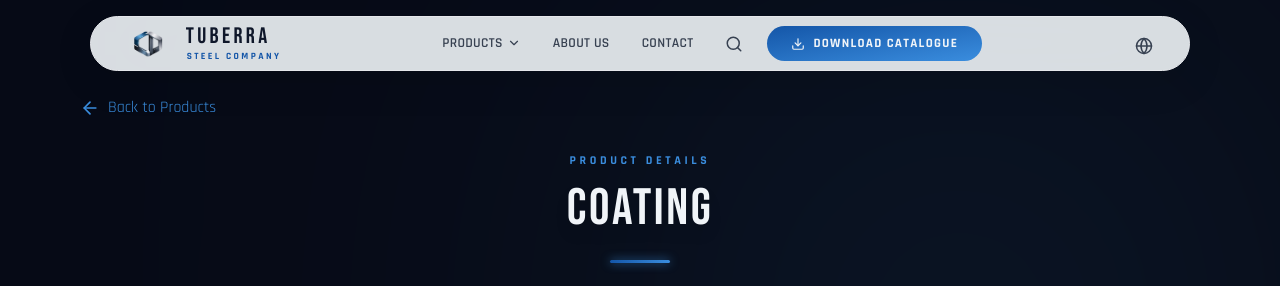
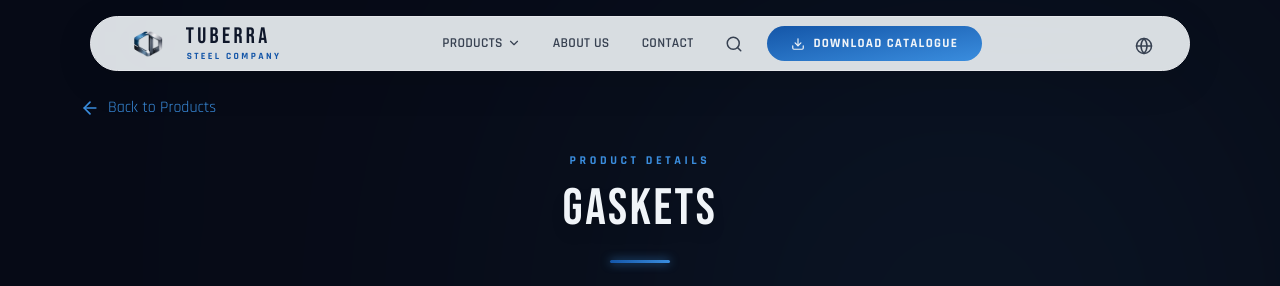
Before and after one commit to Harshelar/Tuberra, a React (Vite) app in the folder tuberra-react/: page /coating in a window 1280 px wide. Shown: the top 286 px of the page. Built offline with nearby package versions, Linux system fonts and the light colour scheme.

Commit message:
coating -> gaskets

```diff
--- a/tuberra-react/src/data/content.js
+++ b/tuberra-react/src/data/content.js
@@ -44,8 +44,8 @@ export const productsData = [
   },
   {
     id: 7,
-    title: "Coating",
-    desc: "Industry-grade anti-corrosive coatings, including 3LPE, FBE, and more to enhance durability and pipeline lifecycle.",
+    title: "Gaskets",
+    desc: "Industry-grade anti-corrosive Gaskets, including 3LPE, FBE, and more to enhance durability and pipeline lifecycle.",
     img: "https://images.unsplash.com/photo-1586528116311-ad8dd3c8310d?w=600&q=80",
     link: "/coating"
   },
--- a/tuberra-react/src/pages/Coating.jsx
+++ b/tuberra-react/src/pages/Coating.jsx
@@ -22,7 +22,7 @@ const Coating = () => {
         >
           <div className="text-[0.75rem] tracking-[0.3em] uppercase font-bold text-[#3a8dde] mb-3">Product Details</div>
           <h1 className="font-bebas text-[clamp(2.5rem,4vw,3.8rem)] tracking-[0.05em] text-white leading-[1.05] mb-6 drop-shadow-lg">
-            Coating
+            Gaskets
           </h1>
           <div className="w-[60px] h-[3px] rounded-full bg-gradient-to-r from-[#1456a8] to-[#3a8dde] mx-auto shadow-[0_0_10px_rgba(58,141,222,0.8)]" />
         </motion.div>
```
